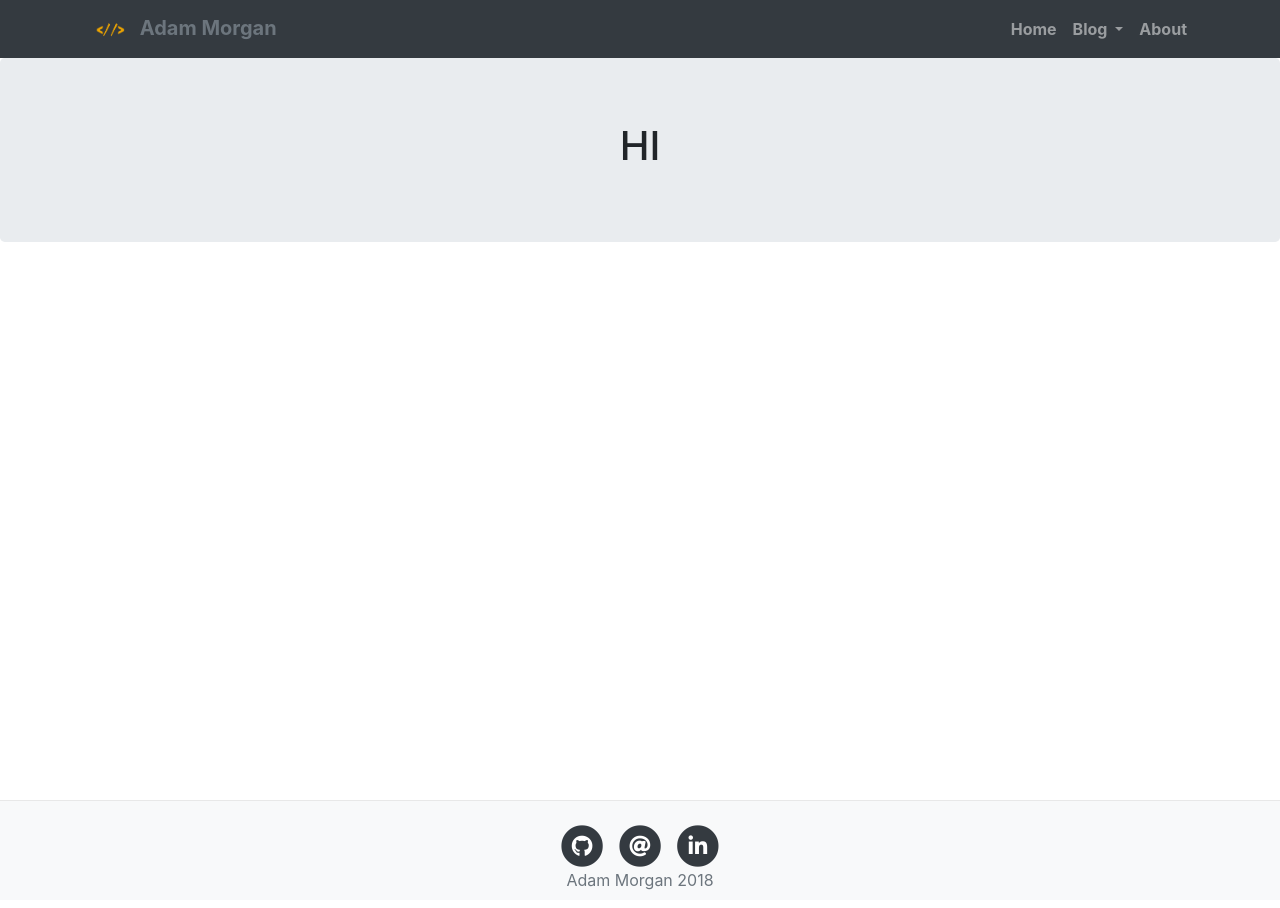
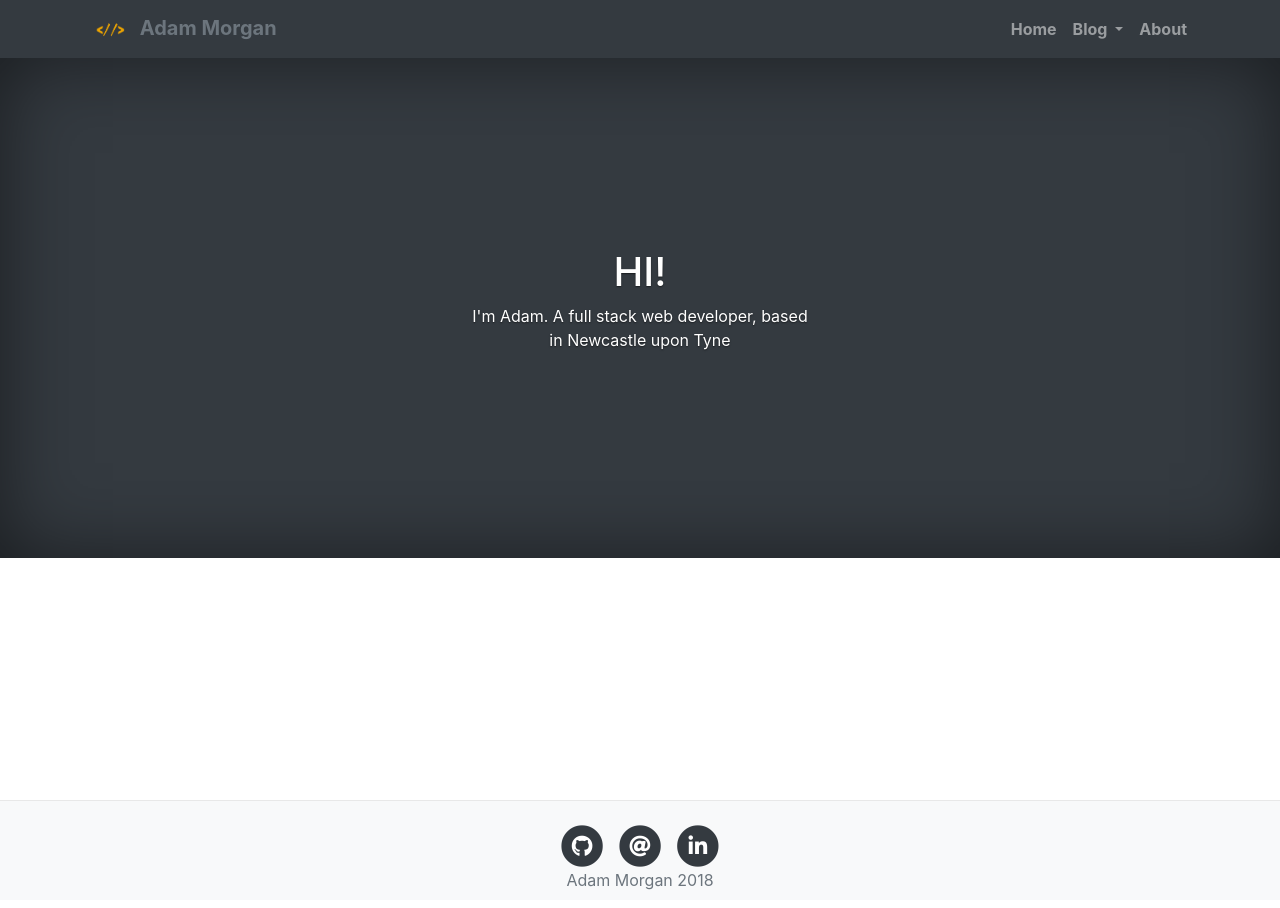
Before and after one commit to akhmorgan/akhmorgan.github.io, a Jekyll site: the page built from index.md, in a window 1280 px wide. Built offline with Jekyll 4.4.1, drawn with Linux system fonts in a browser that asks for light colours; nearby versions of some CDN libraries.

Commit message:
Adds basic site cover page

```diff
--- a/_layouts/home.html
+++ b/_layouts/home.html
@@ -2,8 +2,13 @@
 layout: default
 ---
 
-<div class="home">
-  <div class="jumbotron text-center">
-    <h1>HI</h1>
+<div class="home cover-container">
+  <div class="container d-flex align-items-center justify-content-center">
+    <div class="row">
+      <div class="col-lg-8 col-md-10 mx-auto text-center">
+          <h1>HI!</h1>
+          <p>I'm Adam. A full stack web developer, based in Newcastle upon Tyne</p>
+      </div>
+    </div>
   </div>
 </div>
--- /dev/null
+++ b/css/cover.scss
@@ -0,0 +1,13 @@
+.cover-container {
+  background-color: $dark;
+  display: -ms-flexbox;
+  display: -webkit-box;
+  display: flex;
+  -ms-flex-pack: center;
+  -webkit-box-pack: center;
+  justify-content: center;
+  color: #fff;
+  text-shadow: 0 .05rem .1rem rgba(0, 0, 0, .5);
+  box-shadow: inset 0 0 5rem rgba(0, 0, 0, .5);
+  height: 500px;
+}
--- a/css/main.scss
+++ b/css/main.scss
@@ -5,6 +5,7 @@
 @import 'bootstrap/bootstrap';
 @import 'footer';
 @import 'header';
+@import 'cover';
 
 #home-container {
   max-width: 960px;
```
